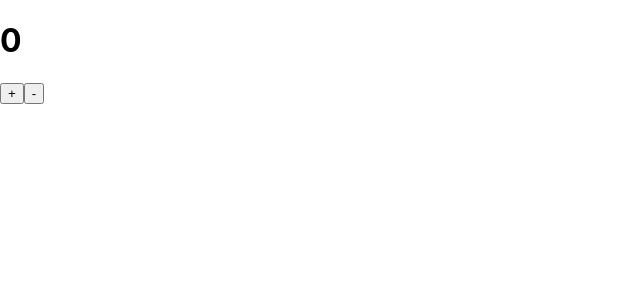
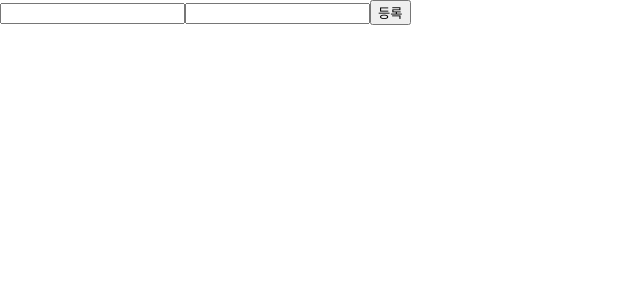
Before and after one commit to Ha-Young/learn-typescript-in-React, a React (Create React App) app: page / in a window 1280 px wide. Shown: the top 300 px of the page, without its empty margins (0-640 px from the left). Built offline with nearby package versions, Linux system fonts and the light colour scheme.

Commit message:
make MyForm.tsx

```diff
--- a/src/App.tsx
+++ b/src/App.tsx
@@ -1,7 +1,10 @@
 import React from "react";
-import Counter from "./Counter";
+import MyForm from "./MyForm";
 
 const App: React.FC = () => {
-  return <Counter />;
+  const onSubmit = (form: { name: string; description: string }) => {
+    console.log(form);
+  };
+  return <MyForm onSubmit={onSubmit} />;
 };
 export default App;
--- /dev/null
+++ b/src/MyForm.tsx
@@ -0,0 +1,41 @@
+import React, { useState } from "react";
+
+type MyFormProps = {
+  onSubmit: (form: { name: string; description: string }) => void;
+};
+
+function MyForm({ onSubmit }: MyFormProps) {
+  const [form, setForm] = useState({
+    name: "",
+    description: "",
+  });
+
+  const { name, description } = form;
+
+  const onChange = (e: React.ChangeEvent<HTMLInputElement>) => {
+    const { name, value } = e.target;
+    setForm({
+      ...form,
+      [name]: value,
+    });
+  };
+
+  const handleSubmit = (e: React.FormEvent<HTMLFormElement>) => {
+    e.preventDefault();
+    onSubmit(form);
+    setForm({
+      name: "",
+      description: "",
+    });
+  };
+
+  return (
+    <form onSubmit={handleSubmit}>
+      <input name="name" value={name} onChange={onChange} />
+      <input name="description" value={description} onChange={onChange} />
+      <button type="submit">등록</button>
+    </form>
+  );
+}
+
+export default MyForm;
```
